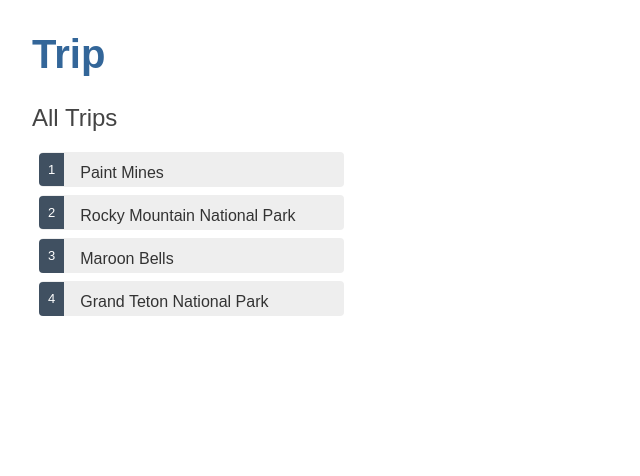
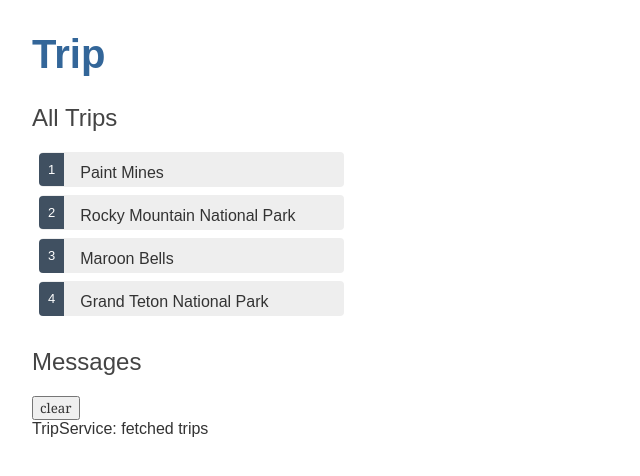
Before and after one commit to jonathanbae/trip-frontend, an Angular app: page / in a window 1280 px wide. Shown: the top 476 px of the page, without its empty margins (0-640 px from the left). Built offline with nearby package versions, Linux system fonts and the light colour scheme.

Commit message:
add a log service of wht happened

```diff
--- a/src/app/app.component.html
+++ b/src/app/app.component.html
@@ -1,2 +1,3 @@
 <h1>{{title}}</h1>
 <app-trips></app-trips>
+<app-messages></app-messages>
--- a/src/app/app.module.ts
+++ b/src/app/app.module.ts
@@ -6,9 +6,10 @@
 import { AppRoutingModule } from './app-routing.module';
 import { AppComponent } from './app.component';
 import { TripDetailComponent } from './components/trip-detail/trip-detail.component';
+import { MessagesComponent } from './components/messages/messages.component';
 
 @NgModule({
-  declarations: [AppComponent, TripsComponent, TripDetailComponent],
+  declarations: [AppComponent, TripsComponent, TripDetailComponent, MessagesComponent],
   imports: [BrowserModule, AppRoutingModule, FormsModule],
   providers: [],
   bootstrap: [AppComponent],
--- /dev/null
+++ b/src/app/components/messages/messages.component.html
@@ -0,0 +1,7 @@
+<div *ngIf="messageService.messages.length">
+
+  <h2>Messages</h2>
+  <button class="clear" (click)="messageService.clear()">clear</button>
+  <div *ngFor='let message of messageService.messages'> {{message}} </div>
+
+</div>
--- /dev/null
+++ b/src/app/components/messages/messages.component.ts
@@ -0,0 +1,13 @@
+import { MessageService } from './../../services/message.service';
+import { Component, OnInit } from '@angular/core';
+
+@Component({
+  selector: 'app-messages',
+  templateUrl: './messages.component.html',
+  styleUrls: ['./messages.component.scss'],
+})
+export class MessagesComponent implements OnInit {
+  constructor(public messageService: MessageService) {}
+
+  ngOnInit(): void {}
+}
--- a/src/app/components/trips/trips.component.ts
+++ b/src/app/components/trips/trips.component.ts
@@ -1,3 +1,4 @@
+import { MessageService } from './../../services/message.service';
 import { TripService } from './../../services/trip.service';
 import { ITrip } from './../../models/trip';
 import { Component, OnInit } from '@angular/core';
@@ -11,7 +12,10 @@
   trips: ITrip[];
   selectedTrip: ITrip;
 
-  constructor(private tripService: TripService) {}
+  constructor(
+    private tripService: TripService,
+    private messageService: MessageService
+  ) {}
 
   ngOnInit(): void {
     this.getTrips();
@@ -19,6 +23,7 @@
 
   onSelect(trip: ITrip): void {
     this.selectedTrip = trip;
+    this.messageService.add(`TripsComponent: Selected trip id=${trip.id}`);
   }
 
   getTrips(): void {
--- /dev/null
+++ b/src/app/services/message.service.ts
@@ -0,0 +1,18 @@
+import { Injectable } from '@angular/core';
+
+@Injectable({
+  providedIn: 'root',
+})
+export class MessageService {
+  messages: string[] = [];
+
+  add(message: string): void {
+    this.messages.push(message);
+  }
+
+  clear(): void {
+    this.messages = [];
+  }
+
+  constructor() {}
+}
--- a/src/app/services/trip.service.ts
+++ b/src/app/services/trip.service.ts
@@ -1,3 +1,4 @@
+import { MessageService } from './message.service';
 import { TRIPS } from './../../assets/staticdata/mock-trips';
 import { ITrip } from './../models/trip';
 import { Injectable } from '@angular/core';
@@ -7,9 +8,10 @@
   providedIn: 'root',
 })
 export class TripService {
-  constructor() {}
+  constructor(private messageService: MessageService) {}
 
   getTrips(): Observable<ITrip[]> {
+    this.messageService.add('TripService: fetched trips');
     return of(TRIPS);
   }
 }
```
Also changed, not shown: src/app/components/messages/messages.component.scss (added), 2 other files (tests, documents, lock files or other folders).
